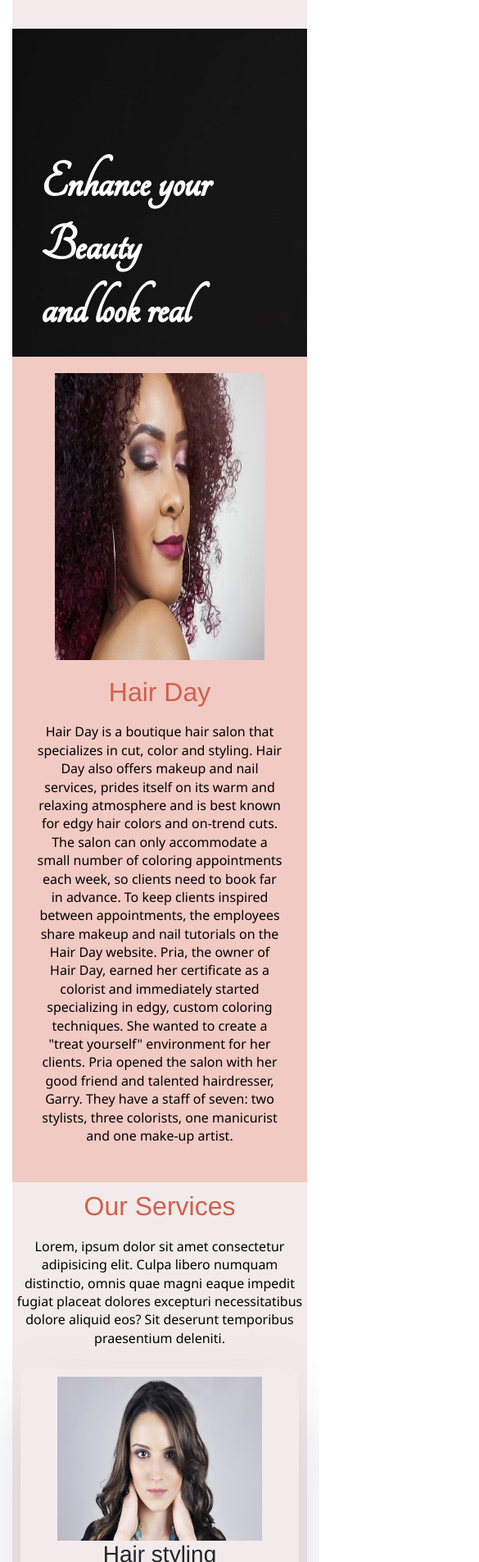
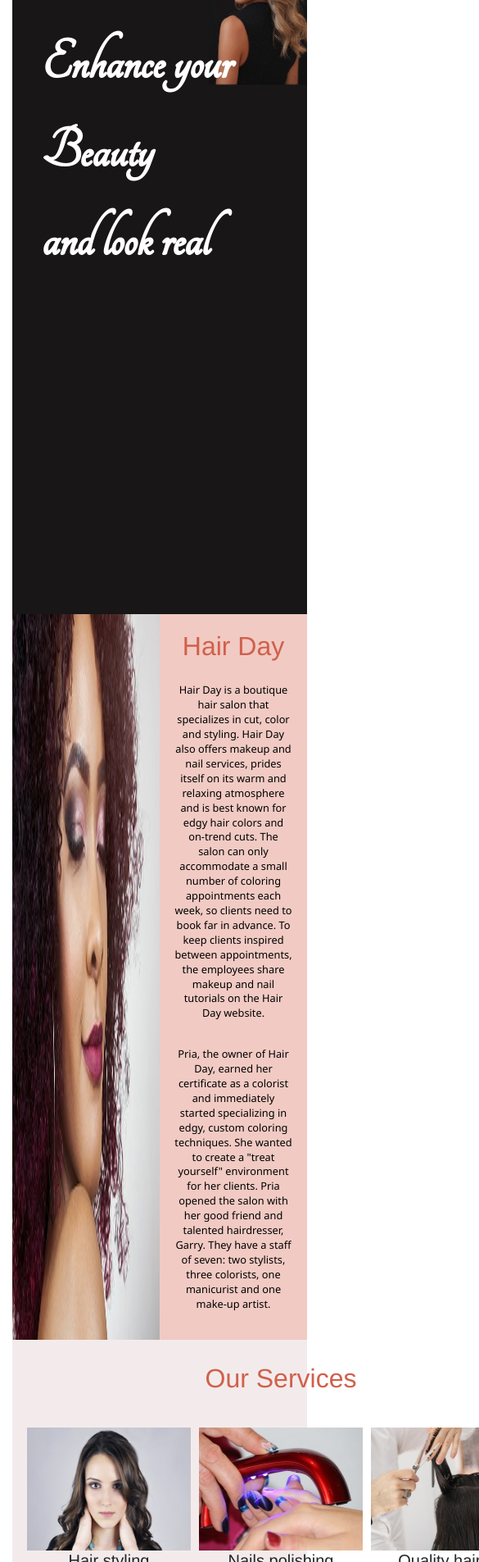
Before and after one commit to ibifaa/BeautyPage, a plain HTML site: page project/index.html in a window 390 px wide. Shown: the part 95-2000 px from the top of the page at 82% size, 585 px wide, since content can reach past the window. Drawn offline with nearby package versions, Linux system fonts and the light colour scheme.

Commit message:
updated all section of the beauty page

```diff
--- a/project/index.html
+++ b/project/index.html
@@ -37,9 +37,13 @@
             <div class="promotion">
                 <h1>Enhance your Beauty <br> and look real </h1>
             </div>
-            <div id="about-section" class="about-section">
 
-                <img src="images/promotion-img.jpg" alt="">
+            <div id="about-section" class="about-section flex">
+                <div class="image-section">
+                    <img class="about-img" src="images/promotion-img.jpg" alt="promotional image">
+                </div>
+
+
                 <div class="about-text-section">
                     <h2>Hair Day</h2>
                     <p>
@@ -49,45 +53,48 @@
                         coloring appointments each week, so clients need to book far in advance. To keep clients
                         inspired between appointments, the employees share makeup and nail tutorials on the Hair Day
                         website.
+
+                    </p>
+                    <p>
                         Pria, the owner of Hair Day, earned her certificate as a colorist and immediately started
                         specializing in edgy, custom coloring techniques. She wanted to create a "treat yourself"
                         environment for her clients. Pria opened the salon with her good friend and talented
                         hairdresser, Garry. They have a staff of seven: two stylists, three colorists, one manicurist
-                        and one make-up artist.
-
-                    </p>
+                        and one make-up artist.</p>
 
                 </div>
 
 
             </div>
 
+            <div class="services-section">
 
                 <h2 id="services">Our Services</h2>
-            <p>Lorem, ipsum dolor sit amet consectetur adipisicing elit. Culpa libero numquam distinctio, omnis quae
-                magni eaque impedit fugiat placeat dolores excepturi necessitatibus dolore aliquid eos? Sit deserunt
-                temporibus praesentium deleniti.</p>
 
+                <div class="flex cards">
                     <article>
 
                         <img src="images/hair-image2.jpg " class="image" alt="image of hair">
-                <h3>Hair styling</h3>
+                        <h5>Hair styling</h5>
                         <button type="button">Book online</button>
                     </article>
 
 
                     <article>
                         <img src="images/nails.jpg" class="image" alt="image of nail polishing">
-                <h3>Nails polishing</h3>
+                        <h5>Nails polishing</h5>
                         <button type="button">Book online</button>
 
                     </article>
 
                     <article>
                         <img src="images/hiar-cut.jpg" class="image" alt="image of hair cut">
-                <h3>Quality hair cut</h3>
+                        <h5>Quality hair cut</h5>
                         <button type="button">Book online</button>
                     </article>
+
+                </div>
+            </div>
 
         </main>
 
--- a/project/styles.css
+++ b/project/styles.css
@@ -1,14 +1,16 @@
+
+*{
+    margin: 0;
+    padding: 0;
+    box-sizing: border-box;
+}
+
 .colors{
 
     background-color:#FFF6C3 #EB6440 #FFDB89 #850000 #DC0000;
 
 }
 
-*{
-    margin: 0;
-    padding: 0;
-    box-sizing: border-box;
-}
 
 body{
     font-family: 'Franklin Gothic Medium', 'Arial Narrow', Arial, sans-serif;
@@ -57,16 +59,19 @@ nav{
 
 .promotion{
     grid-column: promotion;
-    margin-top: 130px;
+    /* margin-top: 93px; */
     width: 100%;
-    height: 400px;
-    background-image: url(images/hair-image1\ \(1\).jpg);
+    background-image: url(images/Group\ 1.png);
     background-repeat: no-repeat;
+    background-size: 90%;
+    background-position-x: right;
+    background-color: #181617;
+    height: 100vh;
 }
 
 #about-section{
     display: flex;
-    padding: 20px;
+    /* padding: 20px; */
     background-color: rgb(241, 202, 195);
 }
 
@@ -88,20 +93,30 @@ main p{
 }
 #services-section{
     display: flex;
+
+}
+
+.services-section{
+    padding: 5%;
+    position: relative;
+    margin: auto;
 }
 
 h1{
 
     font-family: 'Tangerine', 'Arial Narrow', Arial, sans-serif;
     color:#fff;
-    font-size:4rem;
+    font-size:4.5rem;
     font-weight:800;
-    padding-top: 50px;
-    padding-left: 35px;
-    margin-top: 150px;
+    line-height: 1.5;
     text-align: left;
-    padding-bottom: 20px;
+    margin-left: 10%;
+    padding-top: 5%;
 
+}
+
+.flex{
+    display: flex;
 }
 
 h2{
@@ -123,22 +138,36 @@ main{
     padding-bottom: 20px;
 }
 
-article{
 
-    width: 30%;
-    padding: 10px;
-    margin: 10px;
-    box-shadow: rgba(17, 12, 46, 0.15)
-    0px 48px 100px 0px;
-    border-radius: 10px;
-    padding-bottom: 20px;
 
+/* article img{
+    width: 200px;
+    height: 20px;
+} */
+
+/* .image{
+    width: 250px;
+    height: 200px;
+} */
+
+.image-section{
+    width: 50%;
+}
+
+.about-img{
+    width: 100%;
+    height: 100%;
 
 }
 
-.image{
-    width: 250px;
-    height: 200px;
+.about-text-section{
+    width: 50%;
+}
+
+.about-text-section p{
+ font-size: 0.8rem;
+ /* margin: 5%; */
+ padding: 5%;
 }
 
 button{
@@ -146,25 +175,32 @@ button{
     background-color: rgb(208, 96, 76);
     color: #fff;
     font-size: 1.2rem;
-    padding: 5px;
+    padding: 5px 13px;
+    border: none;
+    margin: 10px;
 
+}
+
+article button{
+    font-size: 0.8rem;
 }
 
 
 
 footer{
     grid-column: footer;
-    display: flex;
-    flex-wrap: wrap;
+    /* display: flex;
+    flex-wrap: wrap; */
     background-color: rgb(208, 96, 76);
     color: black;
-    padding: 20px;
+    /* padding: 20px; */
     border: 10px;
+    font-size: 1rem;
 }
 
 .footer-logo-image{
-    width: 200px;
-    height: 30px;
+    width: 50px;
+    height: 15px;
     color: black;
 }
 .footer-image{
@@ -194,27 +230,21 @@ nav a{
 }
 
 
-
-@media only screen and (max-width: 860px){
-    .about-section{
-        flex-wrap: wrap;
-    }
-    .about-section p{
+       article{
         width: 100%;
-        flex-wrap: wrap;
-       }
-
-       .about-section img{
-        width: 80%;
-        height: 350px;
-        margin-left: auto;
-        margin-right: auto;
+        text-align: center;
 
        }
 
-       article{
-        width: 100%;
-        text-align: center;
+       .cards{
+        gap: 10px;
+        margin: 5% auto;
+       }
+
+       article img{
+        width: 200px;
+        height: 150px;
+
        }
 
        footer{
@@ -227,10 +257,7 @@ nav a{
         margin-right: auto;
         padding: 10px;}
 
-       .image{
-        width: 80%;
-        height: 350px;
-    }
+
     h1{
         margin-top: 100px;
     }
@@ -243,6 +270,10 @@ nav a{
 
 
 }
+
+
+
+
 
 @media only screen and  (max-width: 430px){
 
```
Also changed, not shown: project/images/Group 1.png (added), project/images/Group 3.png (added). Lines whose indentation alone changed are shown as unchanged.
